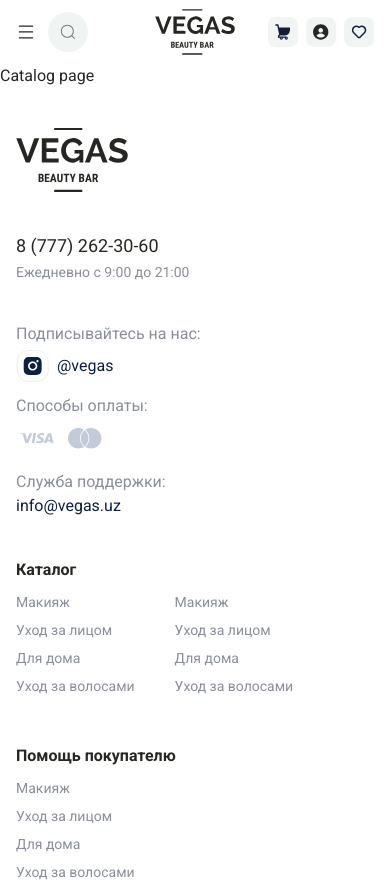
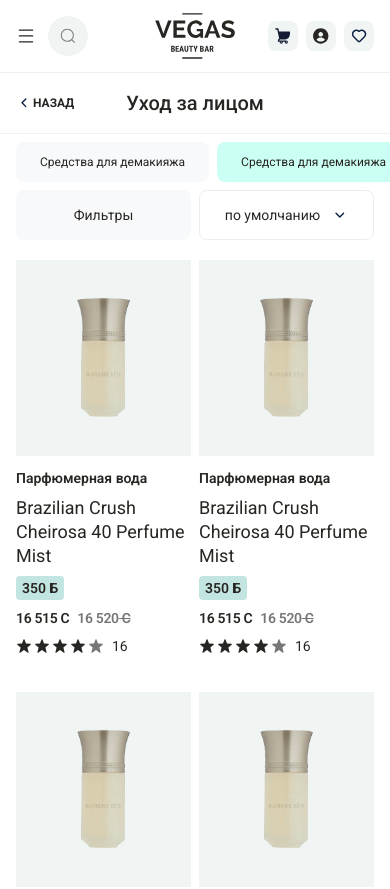
Before and after one commit to ANY-group/osima-frontend, a Next.js app: page /catalog in a window 390 px wide. Shown: the top 889 px of the page. Built offline with nearby package versions, Linux system fonts and the light colour scheme.

Commit message:
catalog page

```diff
--- /dev/null
+++ b/src/app/(default)/catalog/components/catalog-filters.tsx
@@ -0,0 +1,85 @@
+'use client';
+
+import ArrowLeftAltIcon from "@/app/components/ui/icons/arrow-left-alt-icon";
+import RotateLeftIcon from "@/app/components/ui/icons/rotate-left-icon";
+
+export default function CatalogFilters() {
+  const filters = [...Array(4)];
+
+  return (
+    <>
+      <DesktopFilters />
+      <MobileFilters />
+    </>
+  );
+}
+
+const DesktopFilters = () => {
+  const filters = [...Array(4)];
+
+  return (
+    <>
+      <div className="hidden sm:flex items-center overflow-x-hidden gap-10">
+        <p className="text-sm">
+          Фильтр
+        </p>
+        <div className="flex items-center justify-between flex-grow gap-1 bg-secondary-muted rounded-lg overflow-x-hidden">
+          <div className="flex divide-x divide-divider-alt overflow-x-auto no-scrollbar">
+            {filters.map((filter, index) => (
+              <button
+                key={index}
+                className="flex items-center gap-2.5 px-4 text-sm whitespace-nowrap"
+              >
+                Цена {index}
+                <div className="-rotate-90">
+                  <ArrowLeftAltIcon />
+                </div>
+              </button>
+            ))}
+          </div>
+          <button
+            className="flex items-center justify-center gap-2 w-50 p-4 bg-success disabled:bg-disabled rounded-lg text-xs text-white font-bold uppercase"
+          // disabled
+          >
+            <RotateLeftIcon />
+            Сбросить
+          </button>
+        </div>
+      </div>
+      <div className="hidden sm:flex items-center justify-between py-4 text-sm">
+        <p className="flex-grow">
+          Показано <strong>12</strong> товара из 12
+        </p>
+        <p className="mr-4 font-bold">
+          Сортировать:
+        </p>
+        <SortingButton />
+      </div>
+    </>
+  );
+}
+
+const MobileFilters = () => {
+  return (
+    <div className="grid sm:hidden grid-cols-2 gap-2 pb-4">
+      <button
+        className="bg-secondary-muted rounded-lg text-sm"
+        onClick={() => { }}
+      >
+        Фильтры
+      </button>
+      <SortingButton />
+    </div>
+  );
+}
+
+const SortingButton = () => {
+  return (
+    <button className="flex items-center justify-center gap-3 px-4 py-3.5 border border-divider-alt rounded-lg text-sm">
+      по умолчанию
+      <div className="-rotate-90">
+        <ArrowLeftAltIcon />
+      </div>
+    </button>
+  );
+}
--- /dev/null
+++ b/src/app/(default)/catalog/components/catalog-header.tsx
@@ -0,0 +1,18 @@
+import ArrowLeftAltIcon from "@/app/components/ui/icons/arrow-left-alt-icon";
+
+export default function CatalogHeader() {
+  return (
+    <div className="flex items-center justify-center py-4">
+      <div className="flex items-center justify-start gap-px md:gap-1 w-full text-xs font-bold uppercase">
+        <ArrowLeftAltIcon />
+        Назад
+      </div>
+      <h1 className="text-xl font-medium whitespace-nowrap">
+        Уход за лицом
+      </h1>
+      <div className="text-right w-full font-medium">
+        <span className="hidden md:inline">товаров 12</span>
+      </div>
+    </div>
+  );
+}
--- /dev/null
+++ b/src/app/(default)/catalog/components/catalog-products-grid.tsx
@@ -0,0 +1,13 @@
+import ProductCard from "./product-card";
+
+export default function CatalogProductsGrid() {
+  const products = [...Array(7)];
+
+  return (
+    <div className="grid grid-cols-2 sm:grid-cols-3 lg:grid-cols-4 xl:grid-cols-5 gap-x-2 md:gap-x-5 gap-y-6 md:gap-y-13 pt-1 pb-10">
+      {products.map((product, index) => (
+        <ProductCard key={index} />
+      ))}
+    </div>
+  );
+}
--- /dev/null
+++ b/src/app/(default)/catalog/components/catalog-subcategories.tsx
@@ -0,0 +1,57 @@
+'use client';
+
+import ArrowDownBoldIcon from "@/app/components/ui/icons/arrow-down-bold-icon";
+import Link from "next/link";
+
+export default function CatalogSubcategories() {
+  const subcategories = [...Array(20)];
+
+  return (
+    <div className="flex items-center justify-between gap-4 py-2 md:py-6">
+      <ArrowWrapper onClick={() => { }} label="пролистать нелево">
+        <div className="rotate-90">
+          <ArrowDownBoldIcon />
+        </div>
+      </ArrowWrapper>
+      <div className="flex gap-2 w-full overflow-x-auto no-scrollbar px-4 md:px-0">
+        {subcategories.map((subcategory, index) => (
+          <SubcategoryItem key={index} isActive={index == 1} />
+        ))}
+      </div>
+      <ArrowWrapper onClick={() => { }} label="пролистать направо">
+        <div className="-rotate-90">
+          <ArrowDownBoldIcon />
+        </div>
+      </ArrowWrapper>
+    </div>
+  );
+}
+
+const SubcategoryItem = ({ isActive }: {
+  isActive: boolean,
+}) => {
+  return (
+    <Link
+      href="#"
+      className={`px-6 py-3 ${isActive ? 'bg-accent-light' : 'bg-secondary-muted hover:bg-accent-light transition-colors'} rounded-lg whitespace-nowrap text-xs`}
+    >
+      Средства для демакияжа
+    </Link>
+  );
+}
+
+const ArrowWrapper = ({ children, onClick, label }: {
+  children: React.ReactNode,
+  onClick: () => void,
+  label: string,
+}) => {
+  return (
+    <button
+      onClick={onClick}
+      className="hidden md:flex items-center justify-center w-9 h-10 bg-secondary-muted rounded-lg"
+      aria-label={label}
+    >
+      {children}
+    </button>
+  );
+}
--- a/src/app/(default)/catalog/components/product-card.tsx
+++ b/src/app/(default)/catalog/components/product-card.tsx
@@ -6,9 +6,9 @@
 export default function ProductCard() {
   return (
     <Link
-      href="/catalog/uhod-za-licom/tonizaciya/tonik-skin-balancing-pore-reducing-toner-paulas-choice" className="min-w-40 md:min-w-58"
+      href="/catalog/uhod-za-licom/tonizaciya/tonik-skin-balancing-pore-reducing-toner-paulas-choice" className="sm:min-w-40 lg:min-w-58"
     >
-      <div className="relative w-full h-49 md:h-76 bg-primary-muted">
+      <div className="relative w-full aspect-[169/189] md:aspect-[230/306] bg-primary-muted">
         <Image
           src="/images/tmp/product.png"
           alt="Product"
--- a/src/app/(default)/catalog/page.tsx
+++ b/src/app/(default)/catalog/page.tsx
@@ -1,7 +1,29 @@
+import HomeBlogPosts from "../home/components/home-blog-posts";
+import CatalogFilters from "./components/catalog-filters";
+import CatalogHeader from "./components/catalog-header";
+import CatalogProductsGrid from "./components/catalog-products-grid";
+import CatalogSubcategories from "./components/catalog-subcategories";
+
 export default function CatalogPage() {
   return (
     <main>
-      Catalog page
+      <section className="sticky md:static top-18 bg-background border-y md:border-t-0 border-divider z-10">
+        <div className="layout-container">
+          <CatalogHeader />
+        </div>
+      </section>
+      <section className="layout-container max-md:px-0!">
+        <CatalogSubcategories />
+      </section>
+      <section className="layout-container">
+        <CatalogFilters />
+      </section>
+      <section className="layout-container">
+        <CatalogProductsGrid />
+      </section>
+      <section className="layout-container">
+        <HomeBlogPosts />
+      </section>
     </main>
   );
 }
--- a/src/app/(default)/page.tsx
+++ b/src/app/(default)/page.tsx
@@ -35,10 +35,8 @@
       <section>
         <HomeAddresses />
       </section>
-      <section className="border-y border-divider">
-        <div className="layout-container py-8">
-          <InfoLinks />
-        </div>
+      <section className="layout-container py-8">
+        <InfoLinks />
       </section>
     </main>
   );
--- a/src/app/components/footer.tsx
+++ b/src/app/components/footer.tsx
@@ -5,7 +5,7 @@
 
 export default function Footer() {
   return (
-    <footer className="flex flex-col">
+    <footer className="flex flex-col border-t border-divider">
       <div className="layout-container">
         <div className="grid grid-cols-1 md:grid-cols-4 gap-10 justify-between py-10">
           <LogoColumn />
--- a/src/app/components/header.tsx
+++ b/src/app/components/header.tsx
@@ -14,11 +14,13 @@
 
 export default function Header() {
   return (
-    <header className="sticky md:relative top-0 w-full z-20">
-      <TopHeader />
-      <MidHeader />
-      <BotHeader />
-    </header>
+    <div className="relative h-18 md:h-auto">
+      <header className="fixed md:relative top-0 left-0 right-0 w-full z-20">
+        <TopHeader />
+        <MidHeader />
+        <BotHeader />
+      </header>
+    </div>
   );
 }
 
@@ -52,7 +54,7 @@
 
   return (
     <>
-      <div className="relative flex items-center px-4 md:px-8 md:py-5 bg-background md:rounded-t-2xl z-20">
+      <div className="relative flex items-center px-4 md:px-8 py-1 md:py-5 bg-background md:rounded-t-2xl z-20">
         <div className="flex items-center gap-3 w-full">
           <button onClick={() => setSidebarOpen(!isSidebarOpen)} className="flex md:hidden items-center gap-2">
             <BurgetIcon />
@@ -63,7 +65,7 @@
           </Link>
           <SearchInput />
         </div>
-        <Link href="/" className="inline-flex w-20 md:w-28">
+        <Link href="/" className="inline-flex w-20 md:w-28" onClick={() => setSidebarOpen(false)}>
           <LogoIcon />
         </Link>
         <div className="flex items-center justify-end gap-2 w-full">
--- a/src/app/globals.css
+++ b/src/app/globals.css
@@ -22,10 +22,13 @@
   --color-text-accent: #0D1F42;
   --color-text-secondary: #767676;
   --color-accent: #C2E5E1;
+  --color-accent-light: #CCFFF3;
   --color-accent-green: #34C759;
   --color-secondary: #8A8F99;
   --color-secondary-muted: #F7F9FA;
+  --color-disabled: #B3B3B3;
   --color-divider: #F0F0F0;
+  --color-divider-alt: #EBEDF0;
   --color-success: #55D5B6;
 }
 
```
Also changed, not shown: src/app/(default)/home/components/home-blog-posts.tsx (+30 -30 lines), src/app/components/ui/icons/rotate-left-icon.tsx (added, +7 -0 lines).
